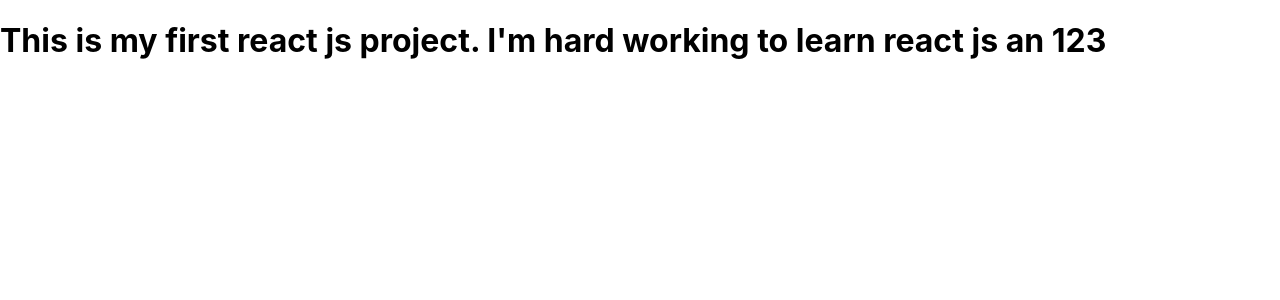
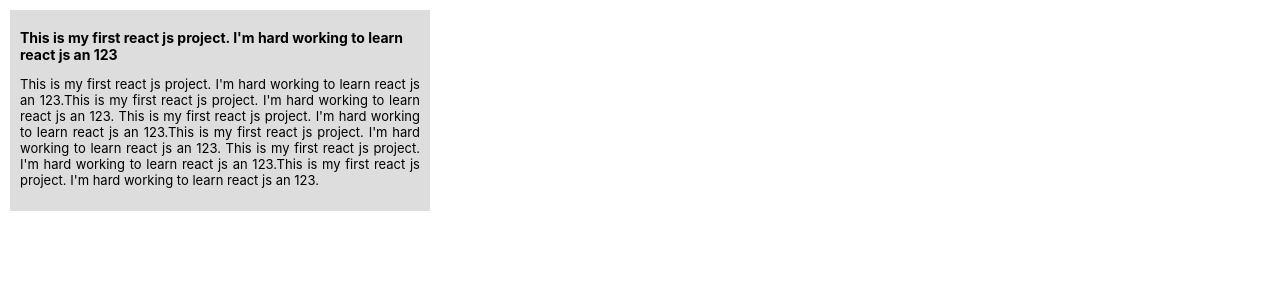
Before and after one commit to nizam432/react_js, a React (Create React App) app: page / in a window 1280 px wide. Shown: the top 300 px of the page. Built offline with nearby package versions, Linux system fonts and the light colour scheme.

Commit message:
commit 4

```diff
--- a/src/index.css
+++ b/src/index.css
@@ -11,3 +11,22 @@
   font-family: source-code-pro, Menlo, Monaco, Consolas, 'Courier New',
     monospace;
 }
+
+.card{
+  background: #ddd;
+  color:#000;
+  padding: 10px;
+  width: 400px;
+  margin: 10px;
+}
+
+.card h1{
+  font-size: 14px;
+  font-weight: bold;
+}
+
+
+.card p{
+  font-size: 13px;
+  text-align: justify;
+}
--- a/src/index.js
+++ b/src/index.js
@@ -7,7 +7,14 @@
 const root = ReactDOM.createRoot(document.getElementById('root'));
 root.render(
   <React.StrictMode>
-    <h1>This is my first react js project. I'm hard working to learn react js an 123</h1>
+    <div className='card'>
+      <h1>This is my first react js project. I'm hard working to learn react js an 123</h1>
+      <p>
+        This is my first react js project. I'm hard working to learn react js an 123.This is my first react js project. I'm hard working to learn react js an 123.
+        This is my first react js project. I'm hard working to learn react js an 123.This is my first react js project. I'm hard working to learn react js an 123.
+        This is my first react js project. I'm hard working to learn react js an 123.This is my first react js project. I'm hard working to learn react js an 123.
+      </p>
+    </div>
 
   </React.StrictMode>
 );
```
